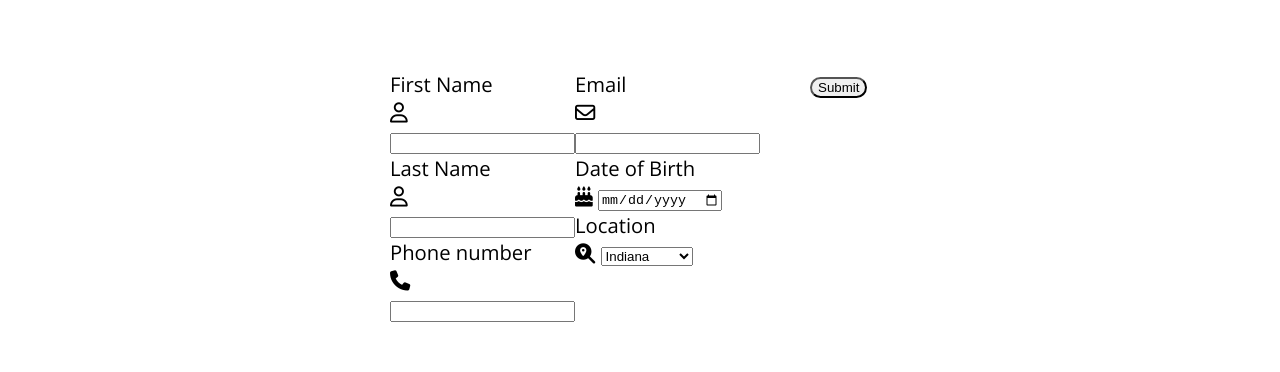
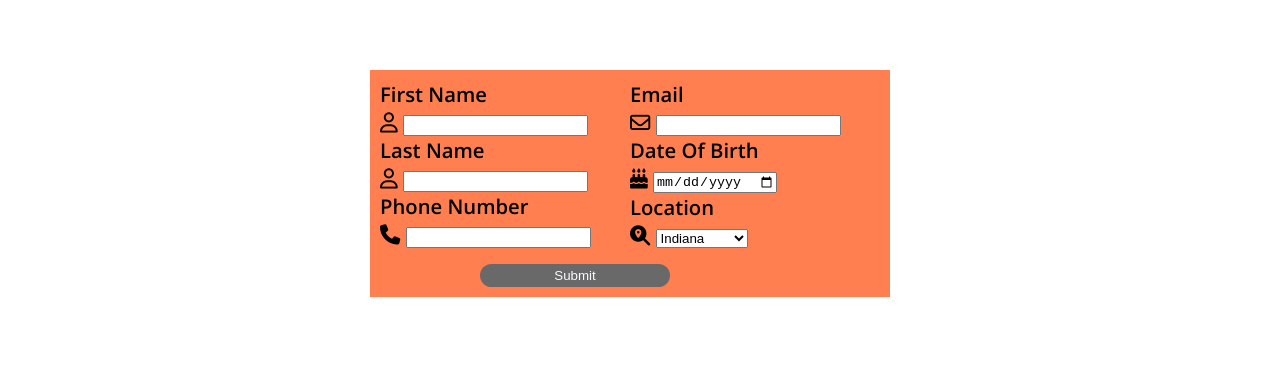
Before and after one commit to hamyoung00/Sem-html, a plain HTML site: page index.html in a window 1280 px wide. Shown: the part 1498-1870 px from the top of the page. Drawn offline with nearby package versions, Linux system fonts and the light colour scheme.

Commit message:
second commit

```diff
--- a/global.css
+++ b/global.css
@@ -166,7 +166,13 @@ form{
     max-width: 500px;
     margin: 0 auto 100px;
     display: flex;
-    flex-direction: row;
+    /* flex-direction: row; */
+    flex-wrap: wrap;
+    margin-left: 370px;
+    padding: 10px 10px 10px 10px;
+  background: coral;
+
+
 
 }
 form > div{
@@ -177,11 +183,25 @@ form > div:nth-child(3){
 }
 
 input[type="submit"]{
-    border-radius: 15pc;
-    margin-left: 50px;
+    border-radius: 5pc;
+    margin-left: 100px;
+    margin-top: 15px;
+   padding: 4px ;
+    width:190px;
+    background: dimgray;
+    border: dimgray;
+    color: ghostwhite;
+
+
 
 }
 input[type="submit"]:hover{
     box-shadow: 0 12px 16px 0 rgba(0,0,0,0.24), 0 17px 50px 0 rgba(0,0,0,0.19);
     transition: .25s;
+
 }
+label{
+    color: black;
+    text-transform: capitalize;
+   font-weight: bold;
+}
```
